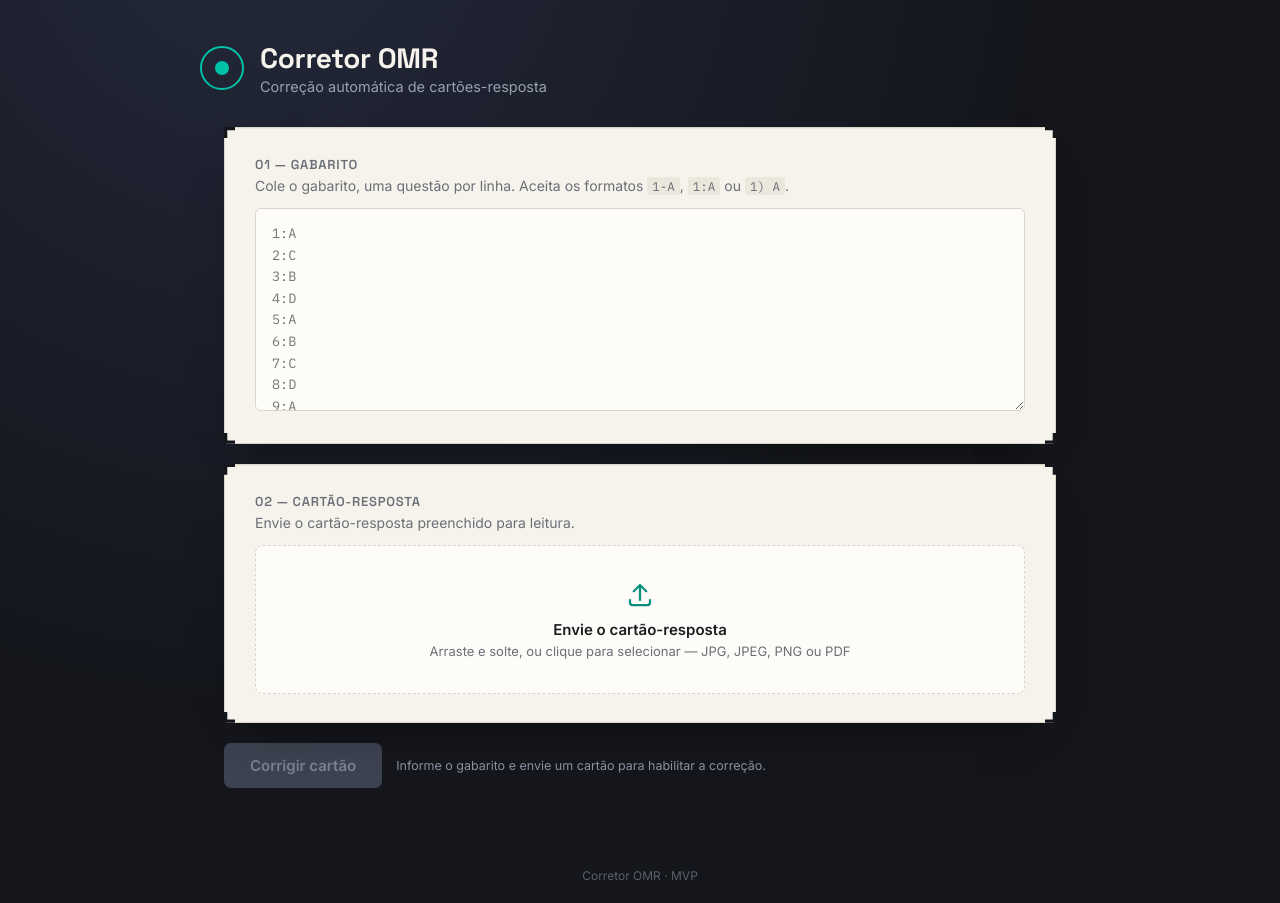
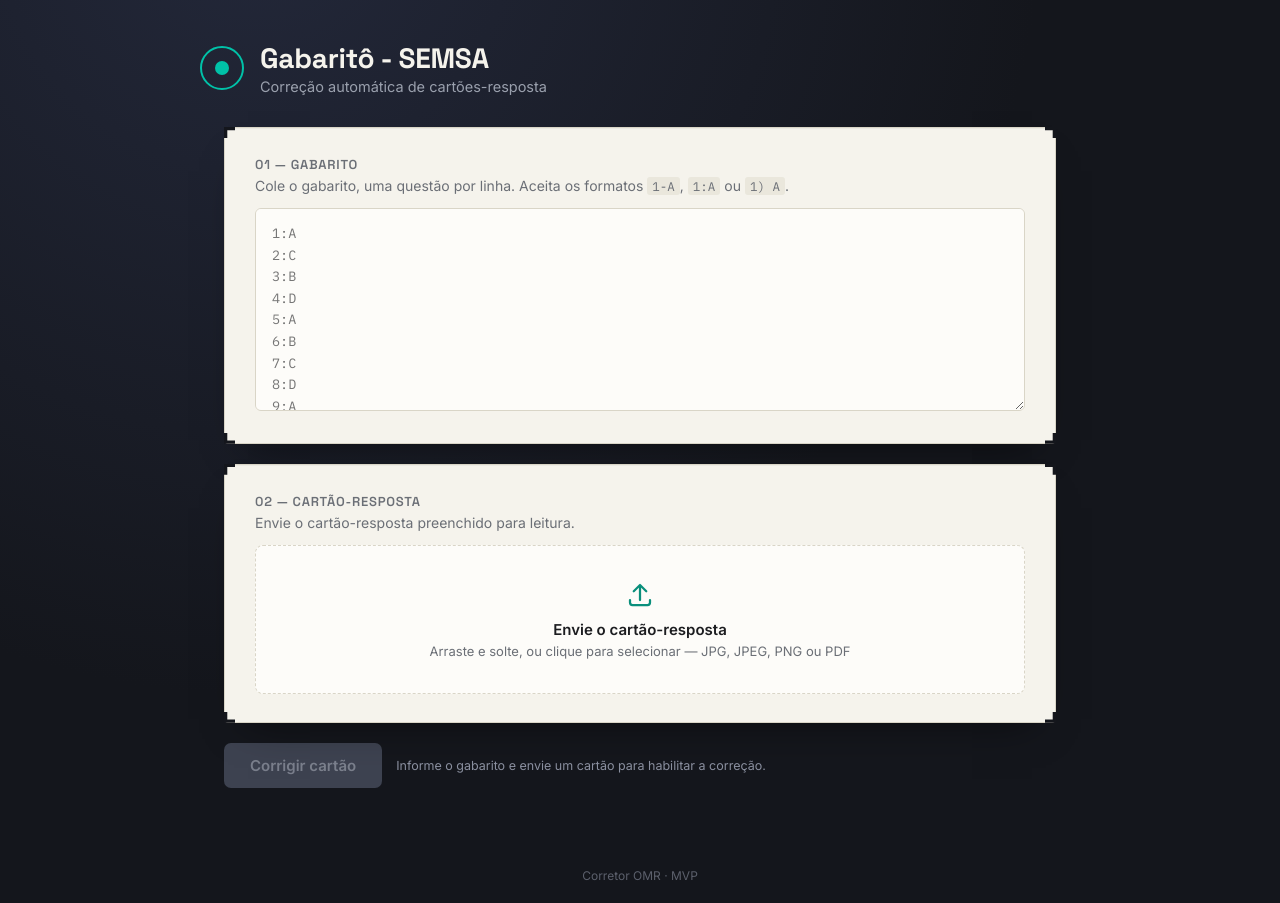
Before and after one commit to alexbalieiro50/corrigir_provas, a React (Vite) app in the folder frontend/: page / in a window 1280 px wide. Built offline with nearby package versions, Linux system fonts and the light colour scheme; the HTML template or start-up script is replaced by a standard one.

Commit message:
fix: correcao do nome do sistema

```diff
--- a/frontend/src/components/Header.tsx
+++ b/frontend/src/components/Header.tsx
@@ -9,7 +9,7 @@
             <span className="brand-mark-dot" />
           </span>
           <div>
-            <h1>Corretor OMR</h1>
+            <h1>Gabaritô - SEMSA</h1>
             <p className="subtitle">Correção automática de cartões-resposta</p>
           </div>
         </div>
```
